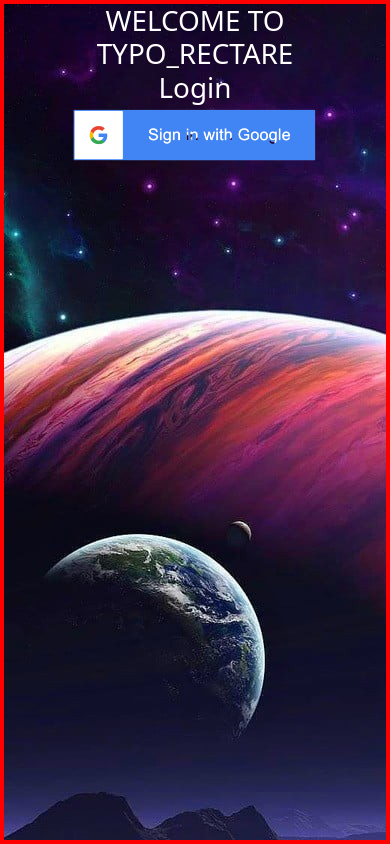
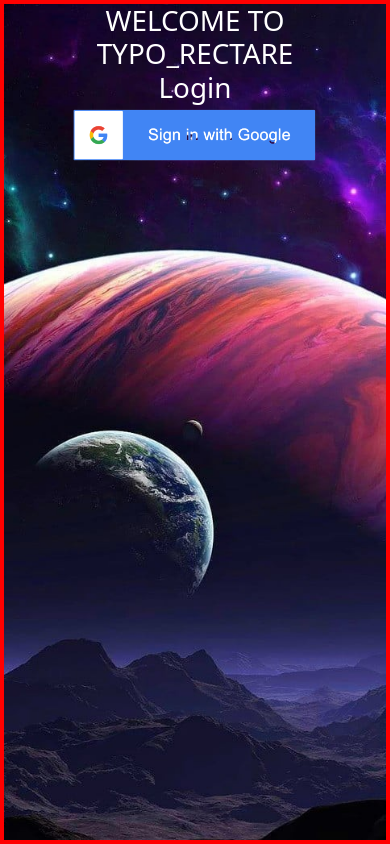
Before and after one commit to ROUNAK-K-JHA-2002/Typing-Test-2.0, a React (Vite) app: page /login in a window 390 px wide. Built offline with nearby package versions, Linux system fonts and the light colour scheme; no server answers.

Commit message:
Changed Bg

```diff
--- a/src/index.css
+++ b/src/index.css
@@ -3,10 +3,14 @@ body {
     padding: 0;
     box-sizing: border-box;
     background-image: url('/src/assets/Background_Desktop.jpg');
+    background-repeat: no-repeat;
+    background-size: cover;
 }
 
 @media screen and (max-width:600px) {
     body {
         background-image: url('/src/assets/Background_Mobile.jpg');
+        /* background-position:; */
+        background-repeat: repeat-y;
     }
 }
```
